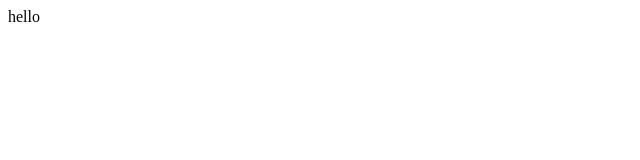
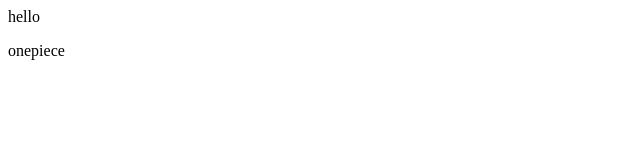
Before and after one commit to SrinayanR/local-repo, a plain HTML site: page index.html in a window 1280 px wide. Shown: the full height of the page, 0-640 px from the left. Drawn offline with Linux system fonts and the light colour scheme.

Commit message:
hello new branch

```diff
--- a/index.html
+++ b/index.html
@@ -1 +1,2 @@
 <p>hello</p>
+<p>onepiece</p>
```
